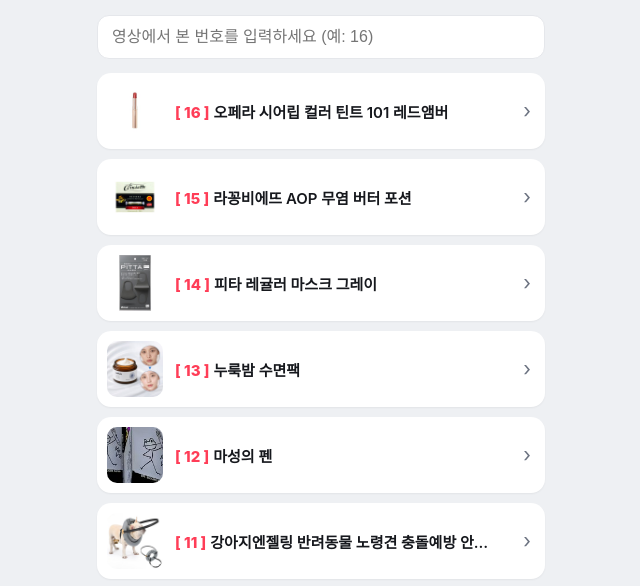
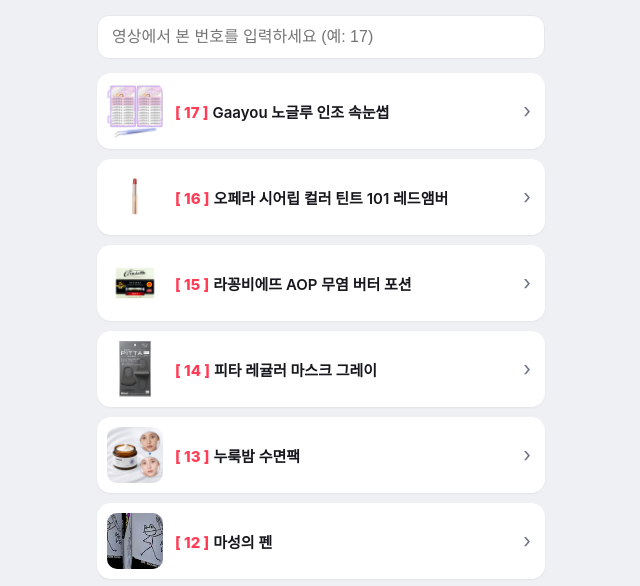
Before and after one commit to 9crisander51228-ui/shopping_kmp, a plain HTML site: page index.html in a window 1280 px wide. Shown: the part 177-763 px from the top of the page, without its empty margins (319-959 px from the left). Drawn offline with Linux system fonts and the light colour scheme.

Commit message:
links 2026-11-15 06:51

```diff
--- a/index.html
+++ b/index.html
@@ -25,8 +25,9 @@ a.it:active{transform:scale(.98)} a.it.hit{outline:3px solid var(--accent)}
 .disc{color:var(--sub);font-size:11px;text-align:center;margin-top:22px;line-height:1.5}
 </style></head><body><div class="wrap">
 <div class="head"><img class="av" src="avatar.jpg" alt=""><h1>K쇼핑</h1><div class="bio">@k쇼핑_kmp</div></div>
-<div class="find"><input id="q" inputmode="numeric" placeholder="영상에서 본 번호를 입력하세요 (예: 16)"></div>
+<div class="find"><input id="q" inputmode="numeric" placeholder="영상에서 본 번호를 입력하세요 (예: 17)"></div>
 <div id="list">
+<a class="it" id="n17" data-no="17" href="https://link.coupang.com/a/iGp8DGF164" target="_blank" rel="sponsored nofollow noopener"><img class="th" src="img/17.jpg" alt="" loading="lazy"><div class="tx"><div class="nm"><span class="no">[ 17 ]</span>Gaayou 노글루 인조 속눈썹</div></div><span class="go">›</span></a>
 <a class="it" id="n16" data-no="16" href="https://link.coupang.com/a/iGnCC5eSCy" target="_blank" rel="sponsored nofollow noopener"><img class="th" src="img/16.jpg" alt="" loading="lazy"><div class="tx"><div class="nm"><span class="no">[ 16 ]</span>오페라 시어립 컬러 틴트 101 레드앰버</div></div><span class="go">›</span></a>
 <a class="it" id="n15" data-no="15" href="https://link.coupang.com/a/iGlOO0EA44" target="_blank" rel="sponsored nofollow noopener"><img class="th" src="img/15.jpg" alt="" loading="lazy"><div class="tx"><div class="nm"><span class="no">[ 15 ]</span>라꽁비에뜨 AOP 무염 버터 포션</div></div><span class="go">›</span></a>
 <a class="it" id="n14" data-no="14" href="https://link.coupang.com/a/iGjkZ7JpFk" target="_blank" rel="sponsored nofollow noopener"><img class="th" src="img/14.jpg" alt="" loading="lazy"><div class="tx"><div class="nm"><span class="no">[ 14 ]</span>피타 레귤러 마스크 그레이</div></div><span class="go">›</span></a>
```
Also changed, not shown: img/17.jpg (added).
